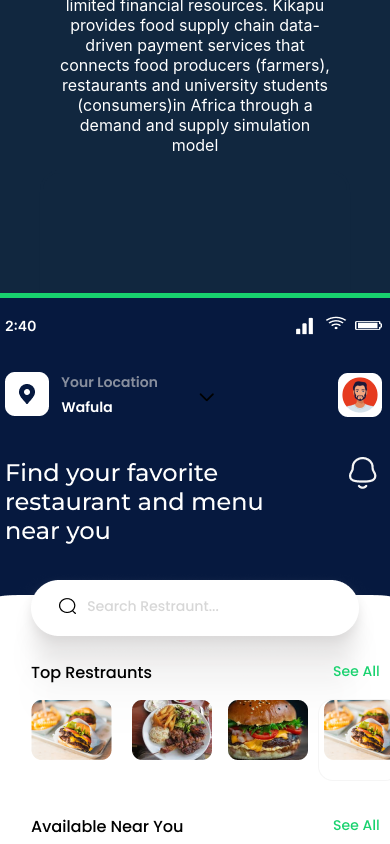
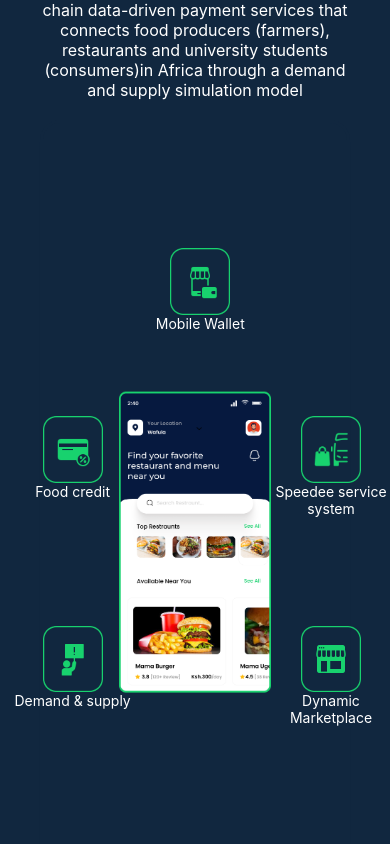
Before and after one commit to Diana-nyamai/KikapuLanding, a React (Create React App) app: page / in a window 390 px wide. Shown: the part 1880-2724 px from the top of the page. Built offline with nearby package versions, Linux system fonts and the light colour scheme.

Commit message:
Features update

```diff
--- a/src/pages/Features/Features.js
+++ b/src/pages/Features/Features.js
@@ -1,21 +1,23 @@
-import wallet from '../../assets/icons/wallet.png'
-import foodCredit from '../../assets/icons/foodCredit.png'
-import marketplace from '../../assets/icons/marketPlace.png'
-import demand from '../../assets/icons/demand&supply.png'
-import speedee from '../../assets/icons/speedee.png'
-import featurePhone from '../../assets/icons/featurePhone.png'
+import wallet from "../../assets/icons/wallet.png";
+import foodCredit from "../../assets/icons/foodCredit.png";
+import marketplace from "../../assets/icons/marketPlace.png";
+import demand from "../../assets/icons/demand&supply.png";
+import speedee from "../../assets/icons/speedee.png";
+import featurePhone from "../../assets/icons/featurePhone.png";
 
 export const Features = () => {
   const featuresList = [
-        {icon: wallet, title: 'Mobile Wallet'},
-        {icon: foodCredit, title: 'Food credit'},
-        {icon: marketplace, title: 'Dynamic Marketplace'},
-        {icon: demand, title: 'Demand & supply'},
-        {icon: speedee, title: 'Speedee service system'}
-    ]
+    { icon: wallet, title: "Mobile Wallet", class: 'wallet' },
+    { icon: foodCredit, title: "Food credit", class: 'foodCredit' },
+    { icon: marketplace, title: "Dynamic Marketplace", class: 'marketPlace' },
+    { icon: demand, title: "Demand & supply", class: 'demand' },
+    { icon: speedee, title: "Speedee service system", class: 'speedee' },
+  ];
   return (
     <div className="FeaturesContainer">
-      <h2><span style={{color: '#18D26E'}}>OUR</span> FEATURES</h2>
+      <h2>
+        <span style={{ color: "#18D26E" }}>OUR</span> FEATURES
+      </h2>
       <p className="fText">
         In Africa, 150+ million university and college students face the
         pressing issue of food insecurity due to limited financial resources.
@@ -24,19 +26,15 @@ export const Features = () => {
         (consumers)in Africa through a demand and supply simulation model
       </p>
       <div className="featuresBox">
-
         <div className="featuresList">
-
-          <img src={featurePhone} alt="featurePhone" />
-          {/* {
-            featuresList.map((list, index )=>
-              <div className="list" key={index}>
-                <img src={list.icon} alt='icons'/>
+            {featuresList.map((list, index) => (
+              <div className={`list ${list.class}`} key={index}>
+                <img src={list.icon} alt="icons" />
                 <p>{list.title}</p>
               </div>
-              )
-          } */}
+            ))}
         </div>
+        <img className="centerImg" src={featurePhone} alt="featurePhone"/>
       </div>
     </div>
   );
--- a/src/pages/Features/features.scss
+++ b/src/pages/Features/features.scss
@@ -6,27 +6,25 @@
 .FeaturesContainer h2{
     text-align: center;
 }
-.featuresBox{
-    border: 3px solid $mainColor;
-    box-shadow: 0px 8px 1px $mainColor;
-    height: auto;
-    padding: 30px 0;
-    border-radius: 20px;
-}
 .fText{
     text-align: center;
     padding: 20px 120px;
 }
+.featuresBox{
+    position: relative;
+    border: 3px solid $mainColor;
+    box-shadow: 0px 8px 1px $mainColor;
+    height: 100vh;
+    width: 100%;
+    padding: 30px 0;
+    border-radius: 20px;
+    margin-top: 250px;
+}
 .featuresList{
-    position: relative;
-    display: flex;
-    flex-wrap: wrap;
-    justify-content: center;
-    padding: 10px 30px;
-    margin-top: 80px;
-    gap: 100px;
+    height: 100%;
 }
 .list{
+    position: absolute;
     display: flex;
     flex-direction: column;
     justify-content: center;
@@ -40,19 +38,109 @@
 .list p{
     text-align: center;
 }
+.wallet{
+    top: -150px;
+    left: 45%;
+}
+.foodCredit{
+    top: 20%;
+    left: 20%;
+}
+.marketPlace{
+    top: 70%;
+    left: 70%;
+}
+.demand{
+    top: 70%;
+    left: 20%;
+}
+.speedee{
+    top: 20%;
+    left: 70%;
+}
 
+.centerImg{
+    position: absolute;
+    top: 50%;
+    left: 50%;
+    transform: translate(-50%, -50%);
+}
 @media all and (max-width: 1024px){
     .FeaturesContainer{
         padding: 40px;
     }
-    .featuresBox{
-        height: auto;
-    }
     .fText{
         padding: 15px;
     }
+    .featuresBox{
+        height: 100vh;
+        margin-top: 100px;
+    }
     .featuresList{
         padding: 10px;
-        gap: 20px;
+    }
+    .centerImg{
+        width: 50%;
+    }
+    .wallet{
+        top: 20px;
+        left: 42%;
+    }
+    .foodCredit{
+        top: 30%;
+        left: 5%;
+    }
+    .marketPlace{
+        top: 60%;
+        left: 80%;
+    }
+    .demand{
+        top: 60%;
+        left: 5%;
+    }
+    .speedee{
+        top: 30%;
+        left: 80%;
     }
 }
+@media all and (max-width: 500px){
+    .featuresBox{
+        margin-top: 20px;
+    }
+    .fText{
+        padding: 0;
+    }
+    .featureList{
+        height: auto;
+    }
+
+    .list img{
+        width: 50%;
+        height: 50%;
+    }
+    .list p{
+        font-size:14px;
+    }
+    .wallet{
+        top: 15%;
+        left: 32%;
+    }
+    .foodCredit{
+        top: 35%;
+        left: -10%;
+    }
+    .speedee{
+        top: 35%;
+        left: 75%;
+    }
+    .demand{
+        top: 60%;
+        left: -10%;
+    }
+    .marketPlace{
+        top: 60%;
+        left: 75%;
+    }
+
+
+}
```
Lines whose indentation alone changed are shown as unchanged.
